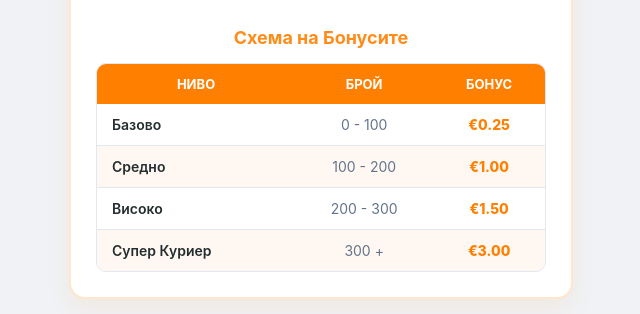
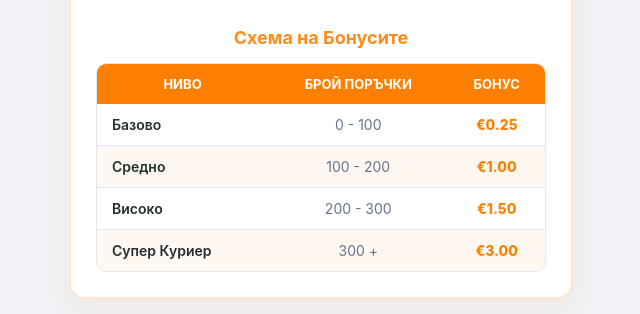
Before and after one commit to martinstoyanov-code/courier-calculator-jet-bulgaria, a plain HTML site: page index.html in a window 1280 px wide. Shown: the part 544-858 px from the top of the page, without its empty margins (319-959 px from the left). Drawn offline with Linux system fonts and the light colour scheme.

Commit message:
Update index.html

```diff
--- a/index.html
+++ b/index.html
@@ -314,7 +314,7 @@
       <thead>
         <tr>
           <th id="thLevel">Ниво</th>
-          <th id="thRange">Брой</th>
+          <th id="thRange">Брой поръчки</th>
           <th id="thBonus">Бонус</th>
         </tr>
       </thead>
```
